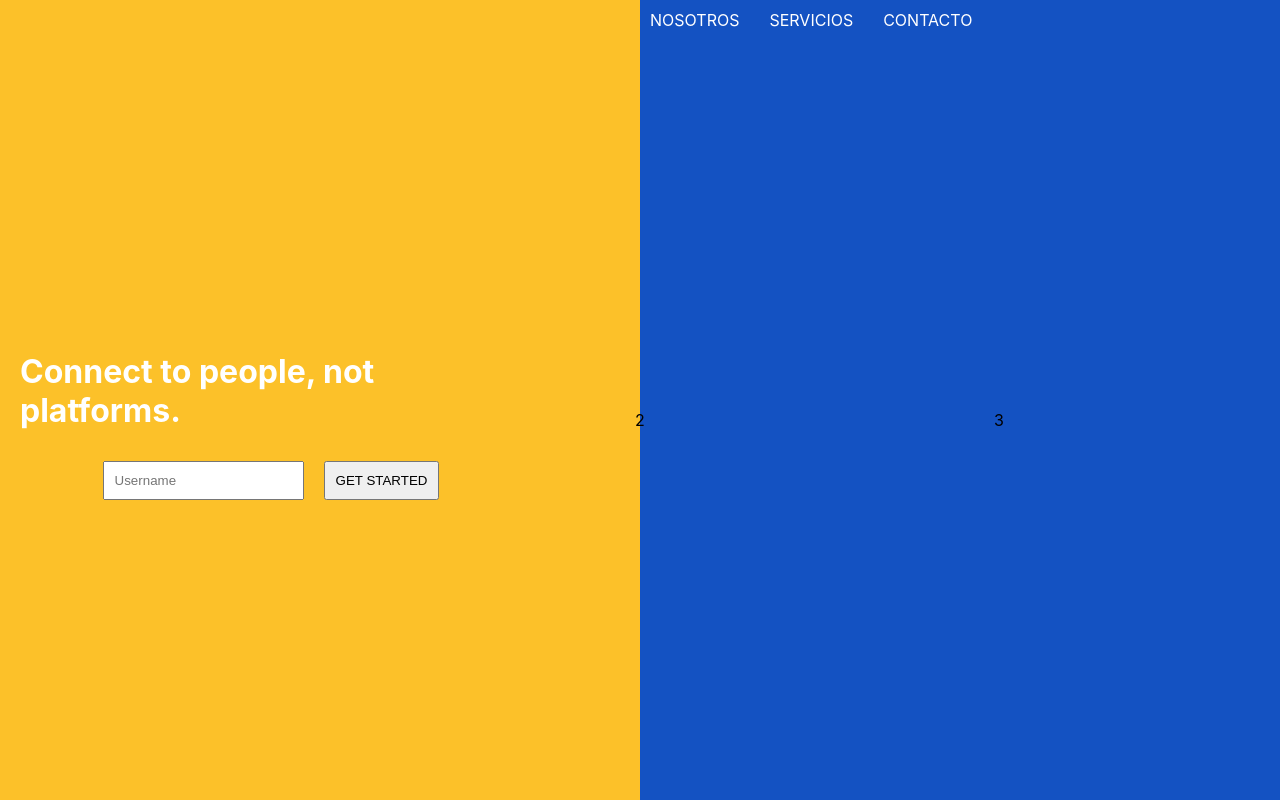
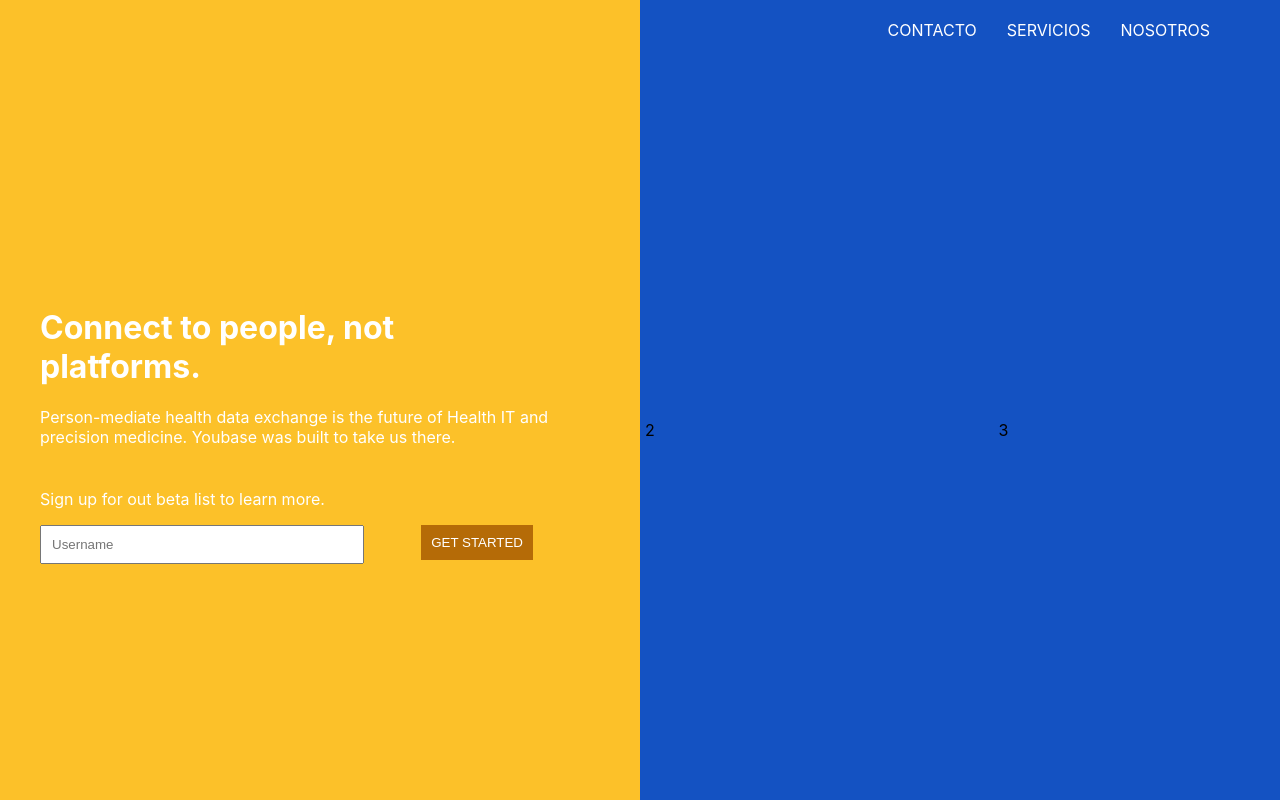
Before and after one commit to SVV42282407/React-Semana2-Clase1, a React (Create React App) app in the folder reto/: page / in a window 1280 px wide. Built offline with nearby package versions, Linux system fonts and the light colour scheme.

Commit message:
Hackaton avance

```diff
--- a/reto/src/component/App.css
+++ b/reto/src/component/App.css
@@ -8,7 +8,7 @@
     height: 100vh;
 }
 
-.nav-bar, .main, .footer{
+.main, .footer{
     display: flex;
     flex-direction: row;
 }
@@ -19,10 +19,9 @@
 }
 
 .nav-bar {
-    flex: 0 1 auto;
-    width: 50%;
-    float: right;
-    margin-left: 50%;
+    padding-top: 10px;
+    padding-bottom: 10px;
+    padding-right: 50px;
 }
 
 .footer {
@@ -50,4 +49,10 @@
 
 .left .row {
     color: white;
+    width: 100%;
 }
+
+.left {
+    padding-left: 40px;
+    text-align: left;
+}
--- a/reto/src/component/App.js
+++ b/reto/src/component/App.js
@@ -19,6 +19,7 @@
                 <div className="left">
                     <div className="row">
                       <h1>Connect to people, not platforms.</h1>
+                      <p>Person-mediate health data exchange is the future of Health IT and precision medicine. Youbase was built to take us there.</p>
                     </div>
                     <LoginHackaton/>
                 </div>
--- a/reto/src/component/functional/loginhackaton/index.css
+++ b/reto/src/component/functional/loginhackaton/index.css
@@ -7,3 +7,14 @@
     margin-top: 10px;
     margin-bottom: 10px;
 }
+
+input[name="username"] {
+    min-width: 300px;
+}
+
+.submit-button {
+    background-color: #B56B07;
+    color: white;
+    border: none;
+    float: right;
+}
--- a/reto/src/component/functional/loginhackaton/index.js
+++ b/reto/src/component/functional/loginhackaton/index.js
@@ -9,7 +9,8 @@
     }
 
     return(
-        <div className="loginForm">
+        <div className="loginForm row">
+            <p>Sign up for out beta list to learn more.</p>
             <form name="loginForm" action="." method="POST">
                 <div className="row">
                     <input className="form-control" autoComplete="off" name="username" placeholder="Username" required/>
--- a/reto/src/component/functional/menuHackaton/index.css
+++ b/reto/src/component/functional/menuHackaton/index.css
@@ -3,6 +3,7 @@
     text-transform: uppercase;
     margin-right: 10px;
     padding: 10px;
+    float: right;
 }
 
 .menu-item a {
```
Also changed, not shown: reto/src/data/Base.fw.png (added).
